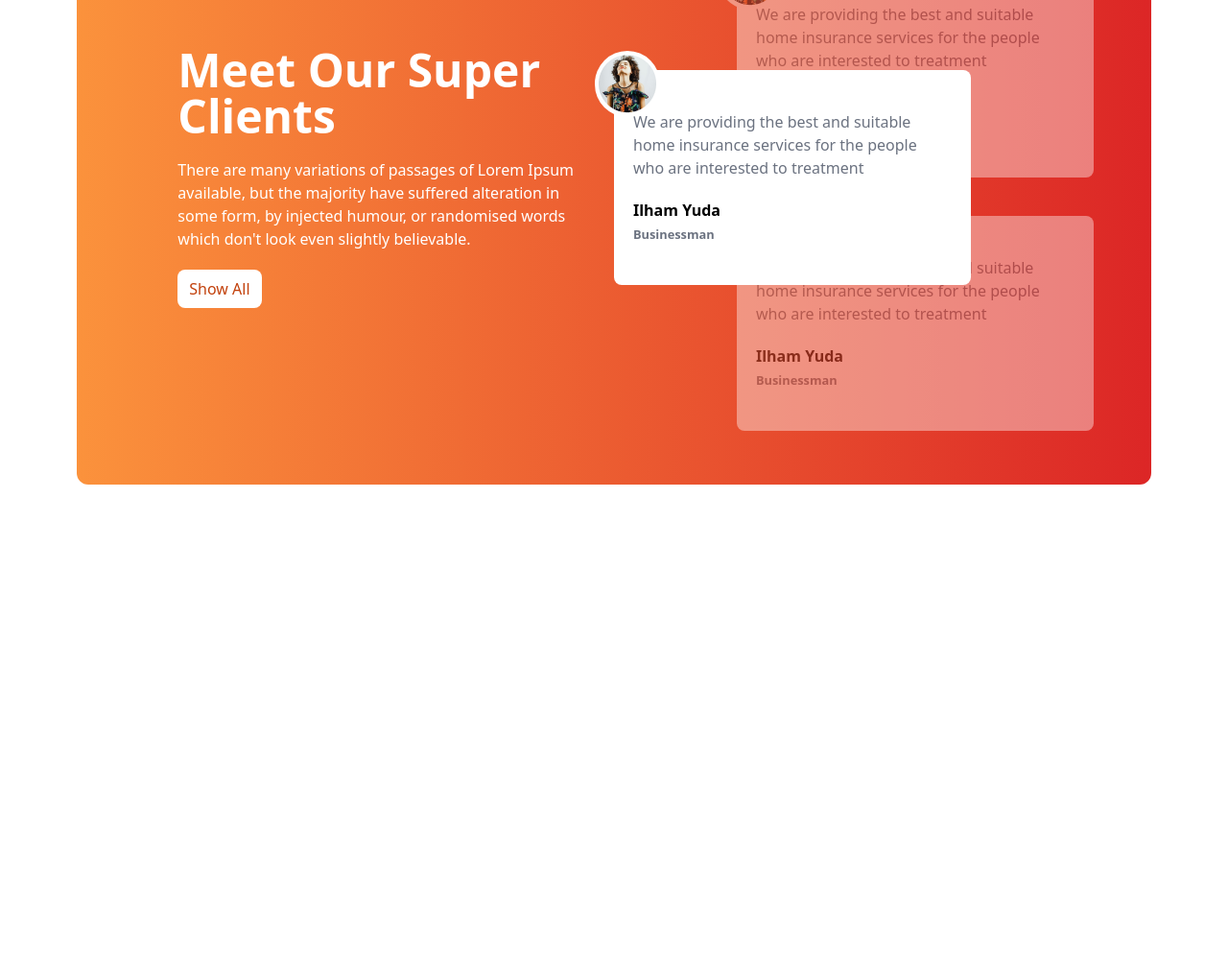
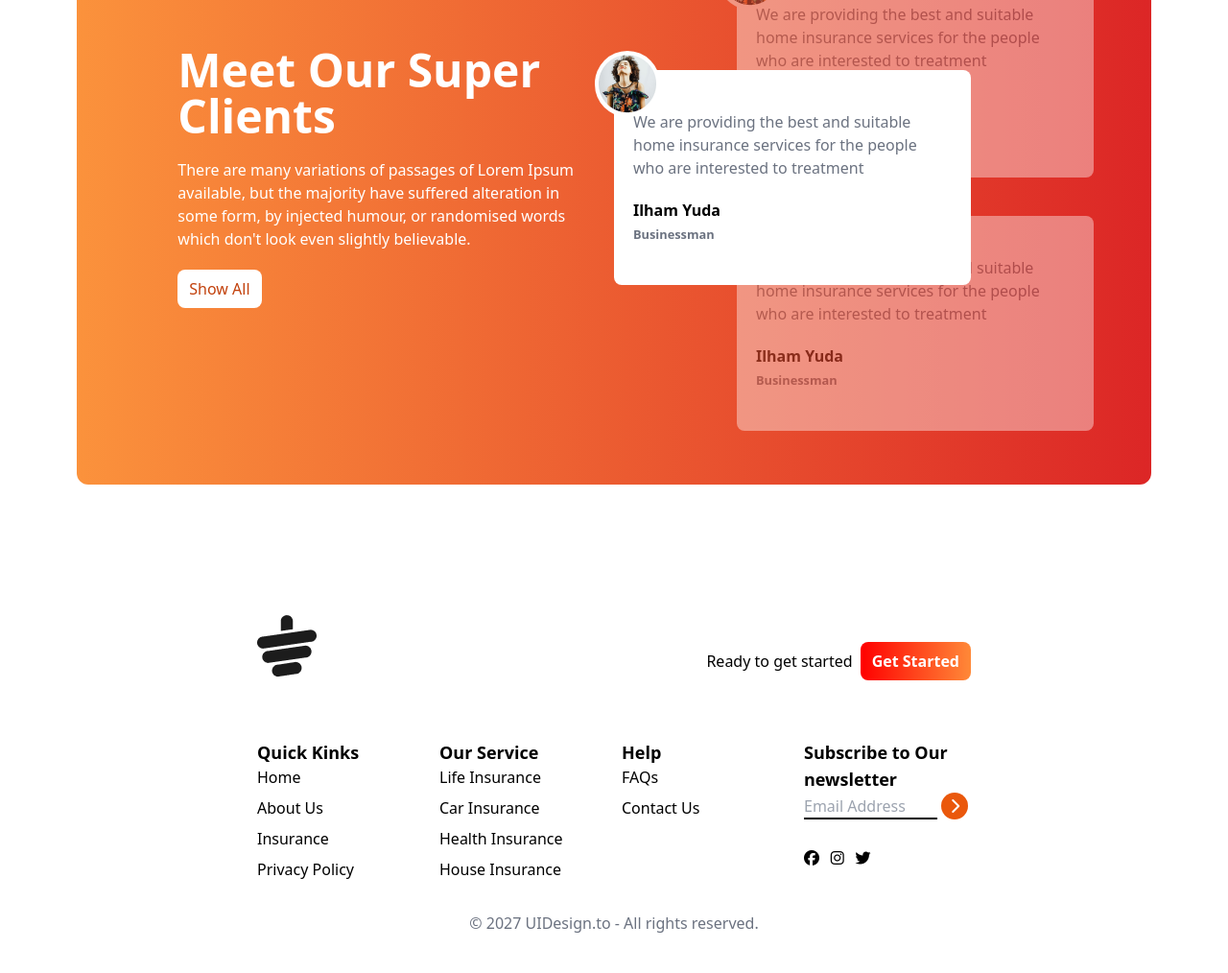
Before and after one commit to azijulhakimbd/TEA-HOUSE, a plain HTML site: page index.html in a window 1280 px wide. Shown: the part 2204-3218 px from the top of the page at 96% size. Before the commit the page ends 2805 px from the top, so only its background shows below. Drawn offline with nearby package versions, Linux system fonts and the light colour scheme.

Commit message:
code add

```diff
--- a/index.html
+++ b/index.html
@@ -19,13 +19,16 @@
               colors: {
                 clifford: '#da373d',
               }
+              fontFamily: {
+                manrope: ['manrope', 'sans-serif'],
+              }
             }
           }
         }
       </script>
       <link rel="shortcut icon" href="./images/banner.png" type="image/x-icon">
 </head>
-<body class="bg-white max-w-screen-xl mx-auto px-16 lg:px-20">
+<body class="font-manrope bg-white max-w-screen-xl mx-auto px-16 lg:px-20">
         <header>
             <div class="flex my-16 relative">
                 <!-- Banner text -->
@@ -185,21 +188,105 @@
             </div>
           </div>
           <div>
-
           </div>
         </div>
+
        </section>
-
-
-
-
-
-
-
+       <!-- News Section  -->
 
     </main>
-    <footer>
+     <!-- Footer Section  -->
+    <footer class="bg-orage-100 py-10 px-4 md:px-16">
+      <div class="w-9/12 mx-auto">
+        <!-- logo section  -->
+         <div class="mb-8 flex justify-between">
+          <img class="mb-8" src="./images/cup.png" alt="">
+          <div class="flex items-center gap-2">
+            <h4>Ready to get started</h4>
+            <button class="bg-gradient-to-r from-[#FF0000] to-[#FF8938]  px-3 py-2 rounded-lg text-white font-semibold">Get Started</button>
+          </div>
+         </div>
+         <!-- links section  -->
+          <div class="grid grid-cols-1 md:grid-cols-2 lg:grid-cols-4 gap-4">
+            <!-- First Column -->
+             <div>
+              <h3 class="font-semibold text-lg">
+                Quick Kinks
+              </h3>
+              <ul class="space-y-2">
+                <li>
+                  <a class="hover:text-orange-600" href="#">Home</a>
+                </li>
+                <li>
+                  <a class="hover:text-orange-600" href="#">About Us</a>
+                </li>
+                <li>
+                  <a class="hover:text-orange-600" href="#">Insurance</a>
+                </li>
+                <li>
+                  <a class="hover:text-orange-600" href="#">Privacy Policy</a>
+                </li>
+              </ul>
+             </div>
+            <!-- Second Column -->
+             <div>
+              <h3 class="font-semibold text-lg">
+                Our Service
+              </h3>
+              <ul class="space-y-2">
+                <li>
+                  <a class="hover:text-orange-600" href="#">Life Insurance</a>
+                </li>
+                <li>
+                  <a class="hover:text-orange-600" href="#">Car Insurance</a>
+                </li>
+                <li>
+                  <a class="hover:text-orange-600" href="#">Health Insurance</a>
+                </li>
+                <li>
+                  <a class="hover:text-orange-600" href="#">House Insurance</a>
+                </li>
+              </ul>
+             </div>
+            <!-- Third Column -->
+             <div>
+              <h3 class="font-semibold text-lg">
+                Help
+              </h3>
+              <ul class="space-y-2">
+                <li>
+                  <a class="hover:text-orange-600" href="#">FAQs</a>
+                </li>
+                <li>
+                  <a class="hover:text-orange-600" href="#">Contact Us</a>
+                </li>
 
+              </ul>
+             </div>
+            <!-- Fourd Column -->
+             <div>
+              <h3 class="font-semibold text-lg">
+                Subscribe to Our newsletter
+              </h3>
+              <div class="flex flex-col space-y-2">
+                <div>
+                  <input placeholder="Email Address" type="text" class="border-b-2 border-black bg-transparent w-4/5 ">
+                  <i class="fa-solid fa-chevron-right w-7 h-7 bg-orange-600 inline-flex rounded-full text-white justify-center items-center"></i>
+                  <div class="flex justify-center justify-between w-2/5 mb-2 mt-8">
+                    <i class="fa-brands fa-facebook hover:text-blue-700"></i>
+                    <i class="fa-brands fa-instagram hover:text-orange-600"></i>
+                    <i class="fa-brands fa-twitter hover:text-blue-700"></i>
+                  </div>
+                </div>
+              </div>
+             </div>
+          </div>
+          <div class="text-center pt-4 mt-4">
+            <p class="text-am text-gray-500">
+              © 2027 UIDesign.to - All rights reserved.
+            </p>
+          </div>
+      </div>
     </footer>
 </body>
 </html>
```
